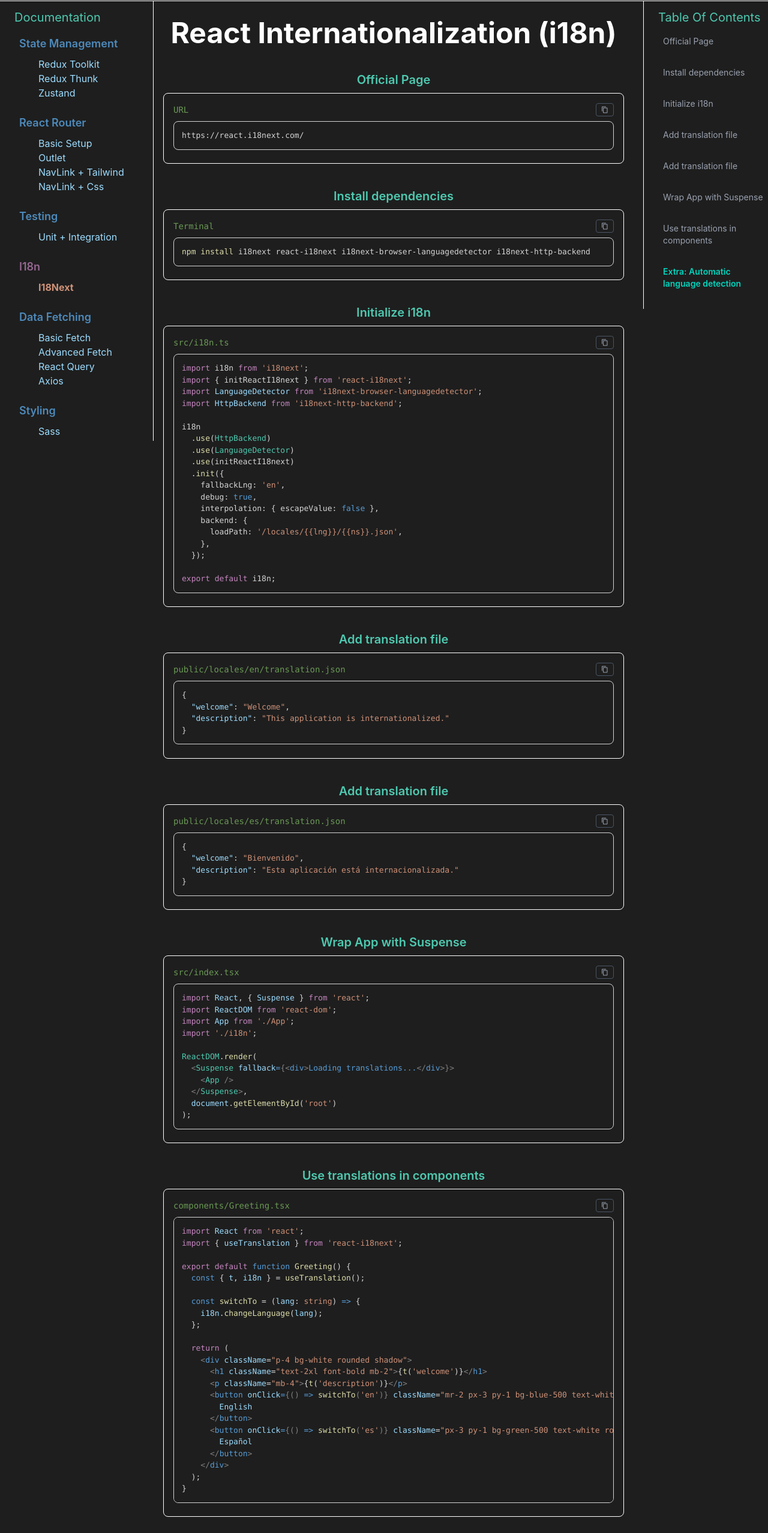
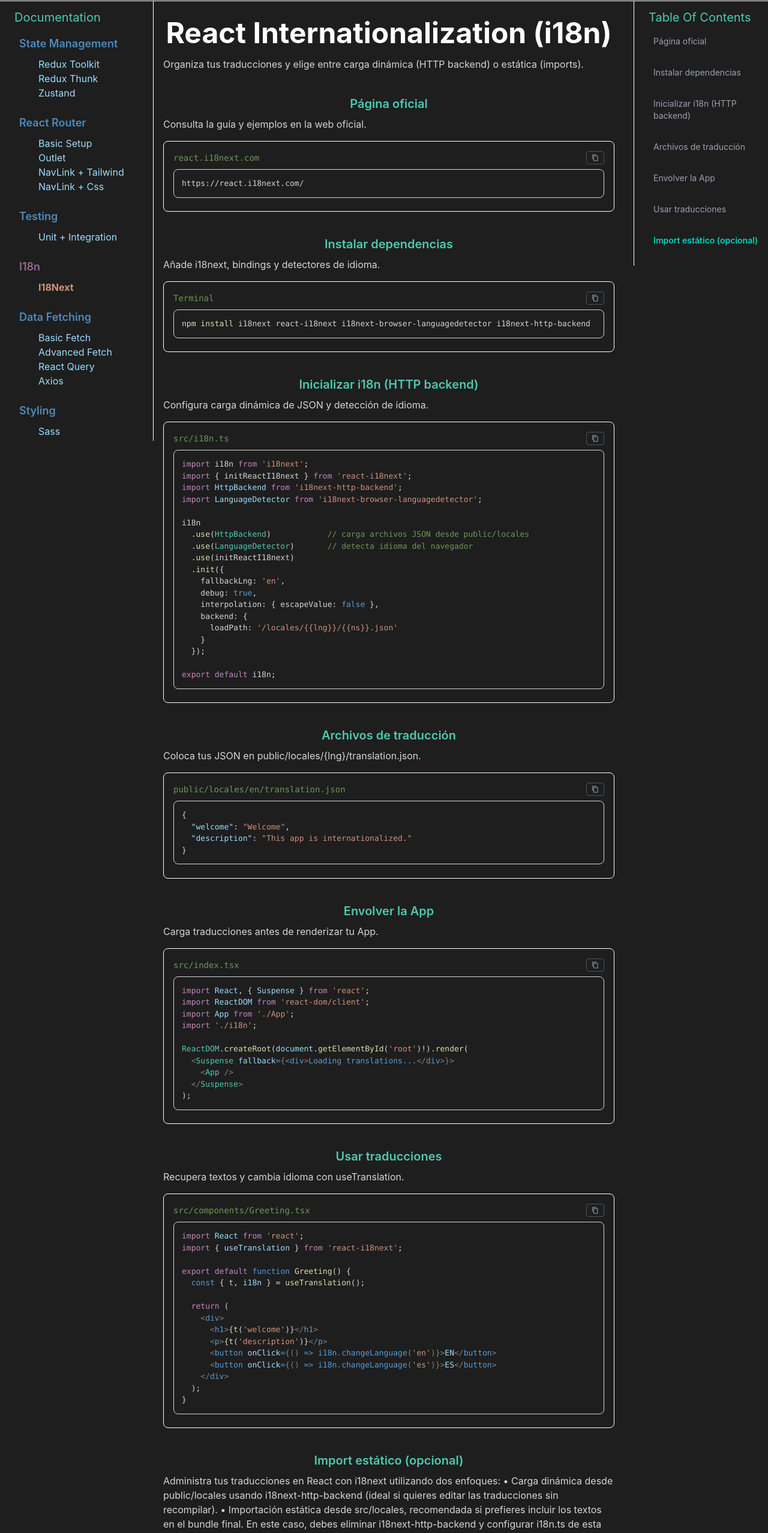
Before and after one commit to diegoworks92/DevGuide, a React (Vite) app: page /i18n in a window 1280 px wide. Shown: the part 65-2621 px from the top of the page at 60% size. Built offline with nearby package versions, Linux system fonts and the light colour scheme.

Commit message:
refactor: improve Sass & i18n guides
- Streamline layout and descriptions using CodeBlock
- Fix SCSS path issues and variable usage
- Add static import alternative for i18n

```diff
--- a/src/component/CodeBlock.tsx
+++ b/src/component/CodeBlock.tsx
@@ -3,12 +3,14 @@
 import { vscDarkPlus } from "react-syntax-highlighter/dist/esm/styles/prism";
 import { MdContentCopy } from "react-icons/md";
 import { useToc } from "./toc/useToc";
+
 interface CodeBlockProps {
   heading?: string;
   title: string;
   code: string;
   id?: string;
   language?: string;
+  description?: string;
 }
 
 const CodeBlock = ({
@@ -16,11 +18,12 @@
   title,
   code,
   id,
+  description,
   language = "typescript",
 }: CodeBlockProps) => {
   const [copied, setCopied] = useState(false);
+  const { register } = useToc();
 
-  const { register } = useToc();
   useEffect(() => {
     if (id && heading) register({ id, heading });
   }, [id, heading, register]);
@@ -41,7 +44,10 @@
           {heading}
         </h2>
       )}
-      <div className=" text-white p-4 my-2 w-full max-w-full sm:max-w-3xl rounded-lg overflow-x-auto border">
+
+      {description && <p className="mt-2 mb-4 text-gray-300">{description}</p>}
+
+      <div className="text-white p-4 my-2 w-full max-w-full sm:max-w-3xl rounded-lg overflow-x-auto border">
         <div className="flex justify-between items-center mb-2 gap-2">
           <span className="text-sm text-[#6A9955] font-mono">{title}</span>
           <button
@@ -52,7 +58,6 @@
           </button>
         </div>
 
-        {/* Snippet de código */}
         <SyntaxHighlighter
           language={language}
           style={vscDarkPlus}
@@ -68,7 +73,7 @@
 export default CodeBlock;
 
 {
-  /* <CodeBlock heading="" title="" code={``} />; */
+  /* <CodeBlock description="" heading="" title="" code={``} />; */
 }
 
 /*
--- a/src/component/StartScreen.tsx
+++ b/src/component/StartScreen.tsx
@@ -1,6 +1,6 @@
 import { NavLink } from "react-router-dom";
 import Title from "./Title";
-
+import reactLogo from "../assets/react.svg";
 const StartScreen = () => {
   return (
     <>
@@ -10,7 +10,13 @@
         <h2 className="text-center text-3xl font-bold mb-6">
           Welcome to React Guides!
         </h2>
-
+        <a href="https://react.dev" target="_blank">
+          <img
+            src={reactLogo}
+            className="h-24 p-6 transition-[filter] duration-300 hover:drop-shadow-[0_0_2em_#61dafbaa] will-change-[filter] animate-[logo-spin_20s_linear_infinite] motion-reduce:animate-none"
+            alt="React logo"
+          />
+        </a>
         <p className="mb-4 text-gray-300 leading-relaxed">
           This platform is your go-to companion for speeding up React app
           development. You’ll find practical guides, ready-to-copy examples, and
--- a/src/component/documentation/i18next/I18nGuide.tsx
+++ b/src/component/documentation/i18next/I18nGuide.tsx
@@ -6,131 +6,135 @@
     <>
       <Title name="React Internationalization (i18n)" />
 
-      {/* Página Oficial */}
+      <p className="mb-4 text-gray-300">
+        Organiza tus traducciones y elige entre carga dinámica (HTTP backend) o
+        estática (imports).
+      </p>
+
       <CodeBlock
         id="official-page"
-        heading="Official Page"
-        title="URL"
+        heading="Página oficial"
+        description="Consulta la guía y ejemplos en la web oficial."
+        title="react.i18next.com"
         code={`https://react.i18next.com/`}
         language="text"
       />
 
-      {/* Instalación */}
       <CodeBlock
         id="install-dependencies"
-        heading="Install dependencies"
+        heading="Instalar dependencias"
+        description="Añade i18next, bindings y detectores de idioma."
         title="Terminal"
         code={`npm install i18next react-i18next i18next-browser-languagedetector i18next-http-backend`}
         language="bash"
       />
 
-      {/* Inicializar i18n */}
       <CodeBlock
         id="initialize-i18n"
-        heading="Initialize i18n"
+        heading="Inicializar i18n (HTTP backend)"
+        description="Configura carga dinámica de JSON y detección de idioma."
         title="src/i18n.ts"
         code={`import i18n from 'i18next';
 import { initReactI18next } from 'react-i18next';
+import HttpBackend from 'i18next-http-backend';
 import LanguageDetector from 'i18next-browser-languagedetector';
-import HttpBackend from 'i18next-http-backend';
 
 i18n
-  .use(HttpBackend)
-  .use(LanguageDetector)
+  .use(HttpBackend)            // carga archivos JSON desde public/locales
+  .use(LanguageDetector)       // detecta idioma del navegador
   .use(initReactI18next)
   .init({
     fallbackLng: 'en',
     debug: true,
     interpolation: { escapeValue: false },
     backend: {
-      loadPath: '/locales/{{lng}}/{{ns}}.json',
-    },
+      loadPath: '/locales/{{lng}}/{{ns}}.json'
+    }
   });
 
 export default i18n;`}
         language="ts"
       />
 
-      {/* Archivos de traducción */}
       <CodeBlock
-        id="add-translation-file-en"
-        heading="Add translation file"
+        id="translation-json"
+        heading="Archivos de traducción"
+        description="Coloca tus JSON en public/locales/{lng}/translation.json."
         title="public/locales/en/translation.json"
         code={`{
   "welcome": "Welcome",
-  "description": "This application is internationalized."
-}`}
-        language="json"
-      />
-      <CodeBlock
-        id="add-translation-file-es"
-        heading="Add translation file"
-        title="public/locales/es/translation.json"
-        code={`{
-  "welcome": "Bienvenido",
-  "description": "Esta aplicación está internacionalizada."
+  "description": "This app is internationalized."
 }`}
         language="json"
       />
 
-      {/* Envolver la App */}
       <CodeBlock
         id="wrap-app-with-suspense"
-        heading="Wrap App with Suspense"
+        heading="Envolver la App"
+        description="Carga traducciones antes de renderizar tu App."
         title="src/index.tsx"
         code={`import React, { Suspense } from 'react';
-import ReactDOM from 'react-dom';
+import ReactDOM from 'react-dom/client';
 import App from './App';
 import './i18n';
 
-ReactDOM.render(
+ReactDOM.createRoot(document.getElementById('root')!).render(
   <Suspense fallback={<div>Loading translations...</div>}>
     <App />
-  </Suspense>,
-  document.getElementById('root')
+  </Suspense>
 );`}
         language="tsx"
       />
 
-      {/* Usar traducciones en componentes */}
       <CodeBlock
-        id="use-translations-in-components"
-        heading="Use translations in components"
-        title="components/Greeting.tsx"
+        id="use-translations"
+        heading="Usar traducciones"
+        description="Recupera textos y cambia idioma con useTranslation."
+        title="src/components/Greeting.tsx"
         code={`import React from 'react';
 import { useTranslation } from 'react-i18next';
 
 export default function Greeting() {
   const { t, i18n } = useTranslation();
 
-  const switchTo = (lang: string) => {
-    i18n.changeLanguage(lang);
-  };
-
   return (
-    <div className="p-4 bg-white rounded shadow">
-      <h1 className="text-2xl font-bold mb-2">{t('welcome')}</h1>
-      <p className="mb-4">{t('description')}</p>
-      <button onClick={() => switchTo('en')} className="mr-2 px-3 py-1 bg-blue-500 text-white rounded">
-        English
-      </button>
-      <button onClick={() => switchTo('es')} className="px-3 py-1 bg-green-500 text-white rounded">
-        Español
-      </button>
+    <div>
+      <h1>{t('welcome')}</h1>
+      <p>{t('description')}</p>
+      <button onClick={() => i18n.changeLanguage('en')}>EN</button>
+      <button onClick={() => i18n.changeLanguage('es')}>ES</button>
     </div>
   );
 }`}
         language="tsx"
       />
 
-      {/* Extra: Automatic language detection */}
       <CodeBlock
-        id="extra-automatic-language-detection"
-        heading="Extra: Automatic language detection"
+        id="static-import"
+        heading="Import estático (opcional)"
+        description="Administra tus traducciones en React con i18next utilizando dos enfoques:
+        • Carga dinámica desde public/locales usando i18next-http-backend (ideal si quieres editar las traducciones sin recompilar).
+        • Importación estática desde src/locales, recomendada si prefieres incluir los textos en el bundle final.
+        En este caso, debes eliminar i18next-http-backend y configurar i18n.ts de esta forma:"
         title="src/i18n.ts"
-        code={`// i18next-browser-languagedetector ya está configurado
-// Detecta idioma desde: querystring, cookie, localStorage, navigator, htmlTag…`}
-        language="text"
+        code={`import i18n from 'i18next';
+      import { initReactI18next } from 'react-i18next';
+      import en from './locales/en.json';
+      import es from './locales/es.json';
+
+      i18n
+        .use(initReactI18next)
+        .init({
+          resources: {
+            en: { translation: en },
+            es: { translation: es }
+          },
+          fallbackLng: 'en',
+          debug: false
+        });
+
+      export default i18n;`}
+        language="ts"
       />
     </>
   );
--- a/src/component/documentation/react_router/NavLink-css.tsx
+++ b/src/component/documentation/react_router/NavLink-css.tsx
@@ -56,6 +56,8 @@
         title="NavBar.tsx"
         code={`import { NavLink } from "react-router-dom";
 
+const NavBar = () => {
+  return (
     <nav>
       <NavLink
         to="/"
@@ -63,7 +65,7 @@
           "enlace px-2 " + (isActive ? "activo" : "")
         }
       >
-    Inicio
+        Home
       </NavLink>
 
       <NavLink
@@ -72,9 +74,11 @@
           "enlace px-2 " + (isActive ? "activo" : "")
         }
       >
-    Acerca de
+        About
       </NavLink>
-</nav>`}
+    </nav>
+  );
+};`}
       />
 
       {/* Estilos CSS */}
--- a/src/component/documentation/react_router/NavLink-tw.tsx
+++ b/src/component/documentation/react_router/NavLink-tw.tsx
@@ -56,6 +56,8 @@
         title="NavBar.tsx"
         code={`import { NavLink } from "react-router-dom";
 
+const NavBar = () => {
+  return (
     <nav>
       <NavLink
         to="/"
@@ -63,7 +65,7 @@
           isActive ? "text-blue-500 font-bold" : "text-gray-500"
         }
       >
-    Inicio
+        Home
       </NavLink>
 
       <NavLink
@@ -72,9 +74,13 @@
           isActive ? "text-blue-500 font-bold" : "text-gray-500"
         }
       >
-    Contacto
+        About
       </NavLink>
-</nav>`}
+    </nav>
+  );
+};
+
+      export default NavBar;`}
       />
 
       {/* Ruta de fallback */}
--- a/src/component/documentation/react_router/ReactRouter.tsx
+++ b/src/component/documentation/react_router/ReactRouter.tsx
@@ -43,10 +43,20 @@
         title="App.jsx"
         code={`import { Routes, Route } from "react-router-dom";
 
-<Routes>
-  <Route path="/" element={<Home />} />
-  <Route path="/about" element={<About />} />
-</Routes>`}
+function App() {
+  return (
+    <>
+      <NavBar />
+      <h1>React Router</h1>
+      <Routes>
+        <Route path="/" element={<Home />} />
+        <Route path="/about" element={<About />} />
+        <Route path="*" element={<NotFound />} />
+      </Routes>
+    </>
+  );
+}
+`}
       />
 
       {/* Crear NavBar con enlaces */}
@@ -56,11 +66,19 @@
         title="NavBar.tsx"
         code={`import { Link } from "react-router-dom";
 
-<nav>
-  <Link to="/">Inicio</Link>
-  <Link to="/servicios">Servicios</Link>
-  <Link to="/contacto">Contacto</Link>
-</nav>`}
+const NavBar = () => {
+  return (
+    <nav>
+      <Link to="/">Home</Link>
+      <Link to="/about">About</Link>
+    </nav>
+  );
+};
+
+export default NavBar;
+
+
+`}
       />
 
       {/* Ruta de fallback (404) */}
--- a/src/component/documentation/react_router/ReactRouterOutletGuide.tsx
+++ b/src/component/documentation/react_router/ReactRouterOutletGuide.tsx
@@ -5,14 +5,6 @@
   return (
     <>
       <Title name="React Router: Layout & Outlet" />
-
-      <div className="border text-white p-6 my-4 w-full max-w-full sm:max-w-3xl rounded-lg">
-        <p className="text-gray-300 leading-relaxed">
-          Con <code>&lt;Outlet /&gt;</code> puedes renderizar rutas hijas dentro
-          de un layout compartido. Sigue estos pasos para integrarlo en tu app
-          sin alterar el flujo básico.
-        </p>
-      </div>
 
       {/* Introducción */}
       <CodeBlock
@@ -67,7 +59,6 @@
 
 function App() {
   return (
-    <BrowserRouter>
     <Routes>
       <Route path="/" element={<Layout />}>
         {/* Rutas hijas se renderizan en <Outlet /> */}
@@ -76,7 +67,6 @@
         <Route path="*" element={<NotFound />} />
       </Route>
     </Routes>
-    </BrowserRouter>
   );
 }
 
--- a/src/component/documentation/styling/SassGuide.tsx
+++ b/src/component/documentation/styling/SassGuide.tsx
@@ -6,34 +6,54 @@
     <>
       <Title name="Sass" />
 
-      {/* Official Docs */}
       <CodeBlock
         id="official-docs"
-        heading="Official Docs"
-        title="Sass Documentation"
+        heading="Documentación oficial"
+        description="Consulta la documentación oficial de Sass."
+        title="sass-lang.com/docs"
         code={`https://sass-lang.com/documentation`}
         language="text"
       />
 
-      {/* Instalación */}
       <CodeBlock
         id="install-sass"
-        heading="Install Sass"
+        heading="Instalar Sass"
+        description="Agrega Sass como dependencia de desarrollo."
         title="Terminal"
         code={`npm install -D sass`}
         language="bash"
       />
 
-      {/* Archivo global SCSS */}
       <CodeBlock
-        id="global-scss-file"
-        heading="Create a global SCSS file"
+        id="variables"
+        heading="Variables y mixins"
+        description="Define variables compartidas y mixins reutilizables."
+        title="src/styles/_variables.scss"
+        code={`$primary-color: #3490dc;
+$spacing-unit: 1rem;
+$breakpoints: (
+  sm: 640px,
+  md: 768px,
+  lg: 1024px
+);
+
+@mixin respond-to($bp) {
+  @media (min-width: map-get($breakpoints, $bp)) {
+    @content;
+  }
+}`}
+        language="scss"
+      />
+
+      <CodeBlock
+        id="global-scss"
+        heading="Estilos globales"
+        description="Crea tu archivo global SCSS reemplazando index.css."
         title="src/index.scss"
-        code={`$primary-color: #3490dc;
-$font-stack: Helvetica, sans-serif;
+        code={`@import './styles/variables';
 
 body {
-  font-family: $font-stack;
+  font-family: Helvetica, sans-serif;
   background: #f8fafc;
   color: #334155;
 }
@@ -43,28 +63,34 @@
   &:hover {
     color: darken($primary-color, 10%);
   }
+}
+
+.container {
+  margin: $spacing-unit;
+  @include respond-to(md) {
+    margin: $spacing-unit * 2;
+  }
 }`}
         language="scss"
       />
 
-      {/* Importar el SCSS */}
       <CodeBlock
         id="import-scss"
-        heading="Import your SCSS"
+        heading="Importar SCSS"
+        description="Importa los estilos globales en el punto de entrada."
         title="src/main.tsx"
-        code={`import React from 'react';
-import ReactDOM from 'react-dom';
-import App from './App';
-import './index.scss';`}
+        code={`import './index.scss';`}
         language="tsx"
       />
 
-      {/* CSS Modules con SCSS */}
       <CodeBlock
         id="scss-module"
-        heading="Create a component-level SCSS module"
-        title="src/components/Button.module.scss"
-        code={`.button {
+        heading="Módulo SCSS por componente"
+        description="Coloca módulos SCSS de interfaz en la carpeta ui."
+        title="src/ui/Button.module.scss"
+        code={`@import "../styles/variables";
+
+.button {
   background: $primary-color;
   padding: 0.5rem 1rem;
   border: none;
@@ -78,10 +104,12 @@
 }`}
         language="scss"
       />
+
       <CodeBlock
         id="use-scss-module"
-        heading="Use the SCSS module in your component"
-        title="src/components/Button.tsx"
+        heading="Usar módulo SCSS"
+        description="Importa el módulo y aplica su clase en el componente."
+        title="src/ui/Button.tsx"
         code={`import React from 'react';
 import styles from './Button.module.scss';
 
@@ -100,48 +128,14 @@
         language="tsx"
       />
 
-      {/* Variables y Mixins */}
-      <CodeBlock
-        id="define-variables-mixins"
-        heading="Define variables & mixins"
-        title="src/styles/_variables.scss"
-        code={`$spacing-unit: 1rem;
-$breakpoints: (
-  sm: 640px,
-  md: 768px,
-  lg: 1024px
-);
-
-@mixin respond-to($breakpoint) {
-  @media (min-width: map-get($breakpoints, $breakpoint)) {
-    @content;
-  }
-}`}
-        language="scss"
-      />
-      <CodeBlock
-        id="consume-variables-mixins"
-        heading="Consume variables & mixins"
-        title="src/index.scss"
-        code={`@import './styles/variables';
-
-.container {
-  margin: $spacing-unit;
-
-  @include respond-to(md) {
-    margin: $spacing-unit * 2;
-  }
-}`}
-        language="scss"
-      />
-
-      {/* Opcional: PostCSS y Autoprefixer */}
       <CodeBlock
         id="postcss-autoprefixer"
-        heading="Optional: Add PostCSS & Autoprefixer"
+        heading="PostCSS y Autoprefixer"
+        description="Configura PostCSS con Autoprefixer para añadir prefijos CSS según navegador."
         title="vite.config.ts"
         code={`import { defineConfig } from 'vite';
       import react from '@vitejs/plugin-react';
+      // instala primero: npm install -D autoprefixer postcss
       import autoprefixer from 'autoprefixer';
 
       export default defineConfig({
@@ -154,6 +148,26 @@
       });`}
         language="ts"
       />
+
+      <CodeBlock
+        id="use-button"
+        heading="Usar el componente Button"
+        description="Importa y renderiza tu nuevo Button en App.tsx."
+        title="src/App.tsx"
+        code={`import React from 'react';
+      import Button from './ui/Button';
+
+      function App() {
+        return (
+          <div className="p-4">
+            <Button onClick={() => alert('¡Hola!')}>Haz click</Button>
+          </div>
+        );
+      }
+
+      export default App;`}
+        language="tsx"
+      />
     </>
   );
 };
--- a/src/index.css
+++ b/src/index.css
@@ -24,3 +24,18 @@
 }
 
  */
+
+@keyframes logo-spin {
+  from {
+    transform: rotate(0deg);
+  }
+  to {
+    transform: rotate(360deg);
+  }
+}
+
+@media (prefers-reduced-motion: no-preference) {
+  a:nth-of-type(2) .logo {
+    animation: logo-spin infinite 20s linear;
+  }
+}
```
Lines whose indentation alone changed are shown as unchanged.
